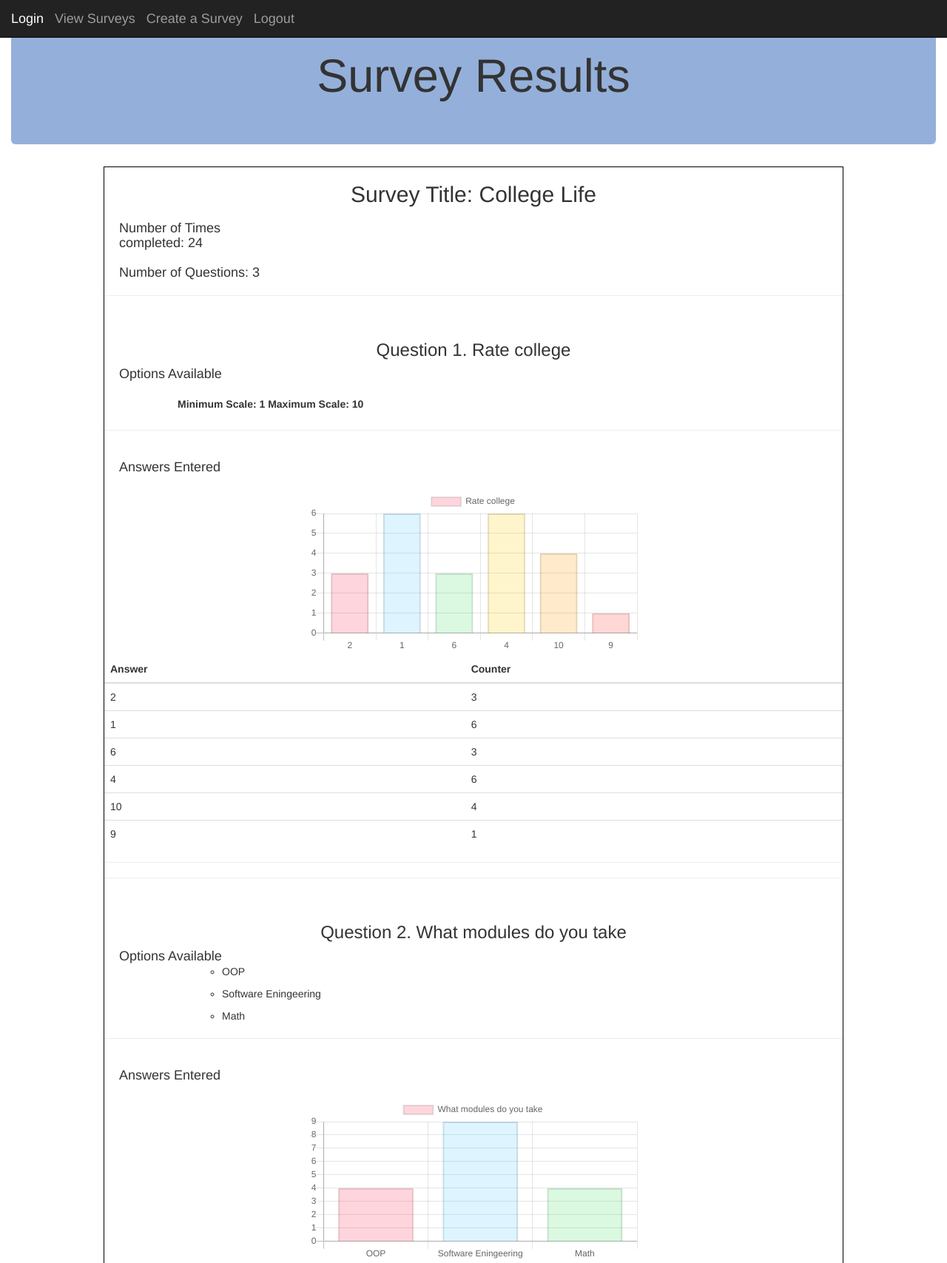
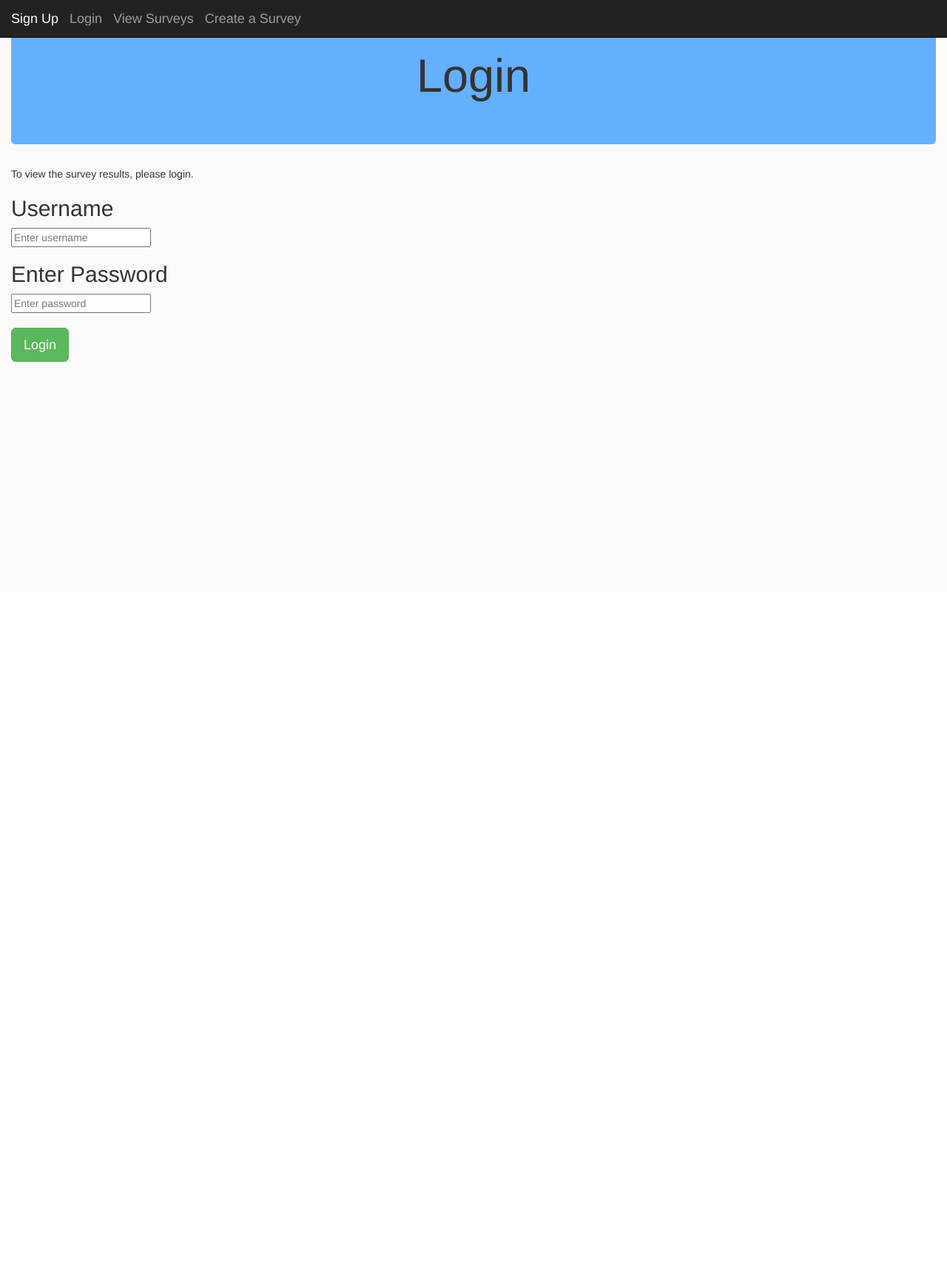
Before and after one commit to jriordan22849/FYP-Backend, a Django app: page /post_detail/17/ in a window 1280 px wide. Shown: the top 1707 px of the page at 74% size. After the commit the page ends 489 px from the top, so only its background shows below. Run offline with Django 3.2, Linux system fonts and the light colour scheme; data comes from the database, SQL or seed files in the repository; both versions use the stored data as it was after the commit; some libraries are stand-ins or nearby versions.

Commit message:
bugs fixed realting to users loggin in, restricted users so they cannot view results unless logged in

```diff
--- a/mySite/accounts/templates/accounts/login.html
+++ b/mySite/accounts/templates/accounts/login.html
@@ -21,16 +21,23 @@
   <nav class="navbar navbar-inverse navbar-fixed-top">
       <div class="container-fluid">
         <div class="navbar-header">
+            {% if user.is_authenticated %}
+            <a class="navbar-brand" href="{% url 'home' %}">View Surveys</a>
+            <a class="navbar-brand active" href="{% url 'create_survey' %}">Create a Survey</a>
+            <a class="navbar-brand" href="#" onclick="document.getElementById('logoutForm').submit()">Logout</a>
+            <a class="navbar-brand">{{user.username}}</a>
+            <form id ="logoutForm" method="POST" action = "{% url 'logout' %}">
+            {% csrf_token %}
+            <input type ="hidden">
+            </form>
+
+            {% else %}
+            <a class="navbar-brand active" href="{% url 'signup' %}">Sign Up</a>
             <a class="navbar-brand active" href="{% url 'login' %}">Login</a>
             <a class="navbar-brand" href="{% url 'home' %}">View Surveys</a>
             <a class="navbar-brand active" href="{% url 'create_survey' %}">Create a Survey</a>
 
-            <a class="navbar-brand" href="#" onclick="document.getElementById('logoutForm').submit()">Logout</a>
-
-            <form id ="logoutForm" method="POST" action = "{% url 'logout' %}">
-            {% csrf_token %}
-            <input type ="hidden">
-            </form>
+            {% endif %}
 
         </div>
 
@@ -42,6 +49,7 @@
     <div class="jumbotron" style = "background-color: #65AFFF">
      <h1 class = "text-center">Login</h1>
     </div>
+
 
     {% if error %}
     	{{ error }}
@@ -55,9 +63,11 @@
 
     <h2>Enter Password</h2>
     <input type = "password" name = "password" placeholder="Enter password" />
+	<br>
+	<br>
+    <input type="submit" value = "Login" class="btn btn-default btn-lg btn-success">
+    </form>
 
-    <input type="submit" value = "Login">
-    </form>
 
 
 
--- a/mySite/accounts/templates/accounts/signup.html
+++ b/mySite/accounts/templates/accounts/signup.html
@@ -21,6 +21,7 @@
   <nav class="navbar navbar-inverse navbar-fixed-top">
       <div class="container-fluid">
         <div class="navbar-header">
+
             <a class="navbar-brand active" href="{% url 'login' %}">Login</a>
             <a class="navbar-brand" href="{% url 'home' %}">View Surveys</a>
             <a class="navbar-brand active" href="{% url 'create_survey' %}">Create a Survey</a>
@@ -58,8 +59,9 @@
 
     <h2>Confirm Password</h2>
     <input type = "password" name = "password2" placeholder = "Re-enter password"/>
-
-    <input type="submit" value = "Sign up">
+	<br>
+	<br>
+    <input type="submit" value = "Sign up" class="btn btn-default btn-lg btn-success">
     </form>
 
 
--- a/mySite/accounts/views.py
+++ b/mySite/accounts/views.py
@@ -32,7 +32,8 @@ def loginUser(request):
 		user = authenticate(username = username, password = password)
 
 		if user is not None:
-			return render(request,'posts/home.html')
+			login(request, user)
+			return render(request,'accounts/login.html',{'error': 'User Logged in.'})
 		else:
 			return render(request,'accounts/login.html', {'error': 'Username and Password doesnt exist.'})
 	else:
--- a/mySite/sitepages/templates/sitepages/results.html
+++ b/mySite/sitepages/templates/sitepages/results.html
@@ -25,16 +25,24 @@
 	<nav class="navbar navbar-inverse navbar-fixed-top">
   		<div class="container-fluid">
     		<div class="navbar-header">
-            <a class="navbar-brand active" href="{% url 'login' %}">Login</a>
-      			<a class="navbar-brand" href="{% url 'home' %}">View Surveys</a>
-      			<a class="navbar-brand" href="{% url 'create_survey' %}">Create a Survey</a>
 
+            {% if user.is_authenticated %}
+            <a class="navbar-brand" href="{% url 'home' %}">View Surveys</a>
+            <a class="navbar-brand active" href="{% url 'create_survey' %}">Create a Survey</a>
             <a class="navbar-brand" href="#" onclick="document.getElementById('logoutForm').submit()">Logout</a>
-
+            <a class="navbar-brand">{{user.username}}</a>
             <form id ="logoutForm" method="POST" action = "{% url 'logout' %}">
             {% csrf_token %}
             <input type ="hidden">
             </form>
+
+            {% else %}
+            <a class="navbar-brand active" href="{% url 'signup' %}">Sign Up</a>
+            <a class="navbar-brand active" href="{% url 'login' %}">Login</a>
+            <a class="navbar-brand" href="{% url 'home' %}">View Surveys</a>
+            <a class="navbar-brand active" href="{% url 'create_survey' %}">Create a Survey</a>
+
+            {% endif %}
 
     		</div>
 
@@ -43,7 +51,7 @@
 	</nav>
   <body>
  	<div class="container-fluid">
-    <div class="jumbotron" style="background-color: #94B0DA">
+    <div class="jumbotron" style="background-color: #65AFFF">
       <h1 class = "text-center">Survey Results</h1>
 
     </div>
--- a/mySite/sitepages/views.py
+++ b/mySite/sitepages/views.py
@@ -26,17 +26,20 @@ def query_survey(request):
 
 
 def post_detail(request, post_id):
+    if request.user.is_authenticated():
 
+        obj = Post.objects.get(pk=post_id)
+        questions = Question.objects.filter(surveybelongto=obj.title).values()
+        answers = Answers.objects.filter(surveyTitle = obj.title).values()
+        #response = Response.objects.filter(survey = obj.title).values()
+        #response = Response.objects.filter(survey = obj.title).values()
 
-    obj = Post.objects.get(pk=post_id)
-    questions = Question.objects.filter(surveybelongto=obj.title).values()
-    answers = Answers.objects.filter(surveyTitle = obj.title).values()
-    #response = Response.objects.filter(survey = obj.title).values()
-    #response = Response.objects.filter(survey = obj.title).values()
+        response = Response.objects.filter(survey = obj.title).values()
+        #print(response)
+        return render(request, 'sitepages/results.html',{'obj':obj, 'questions':questions, 'answers':answers, 'response':response} )
 
-    response = Response.objects.filter(survey = obj.title).values()
-    #print(response)
-    return render(request, 'sitepages/results.html',{'obj':obj, 'questions':questions, 'answers':answers, 'response':response}  )
+    else:
+        return render(request,'accounts/login.html', {'error':'To view the survey results, please login.'})
 
 def get_name(request):
     # if this is a POST request we need to process the form data
```
Also changed, not shown: mySite/posts/templates/posts/home.html (+12 -4 lines), mySite/sitepages/templates/sitepages/create_survey.html (+15 -7 lines), mySite/sitepages/templates/sitepages/preview.html (+12 -4 lines), mySite/db.sqlite3, 10 other files.
